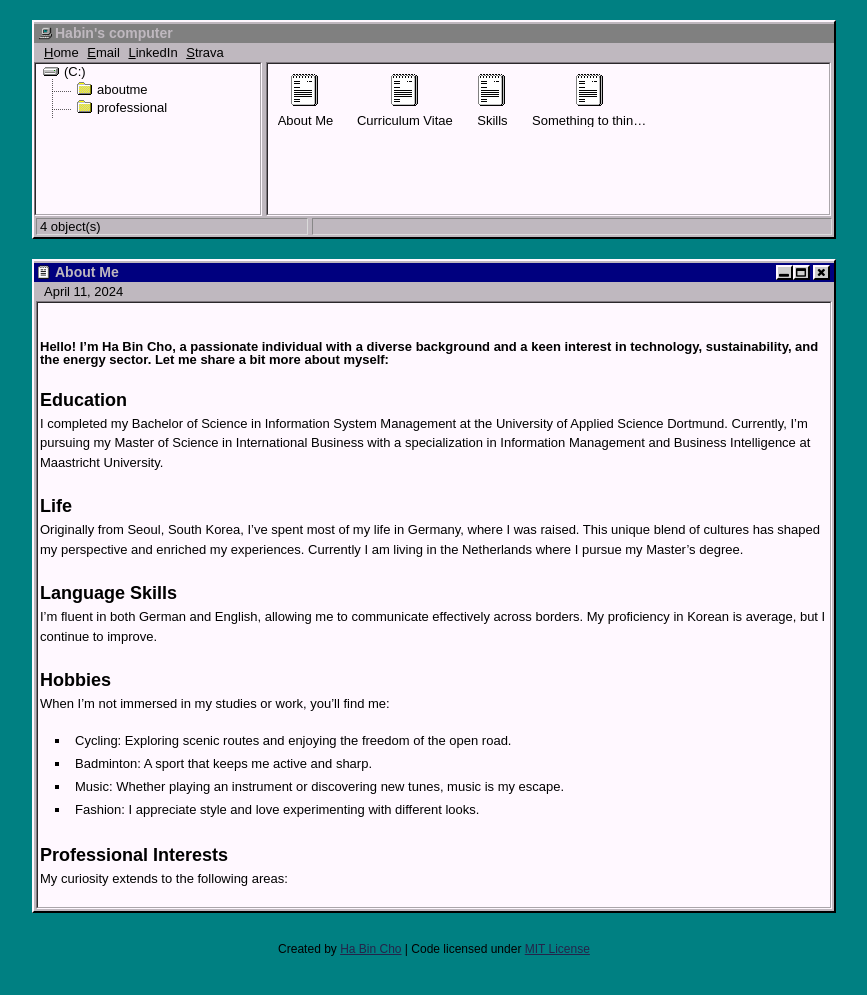
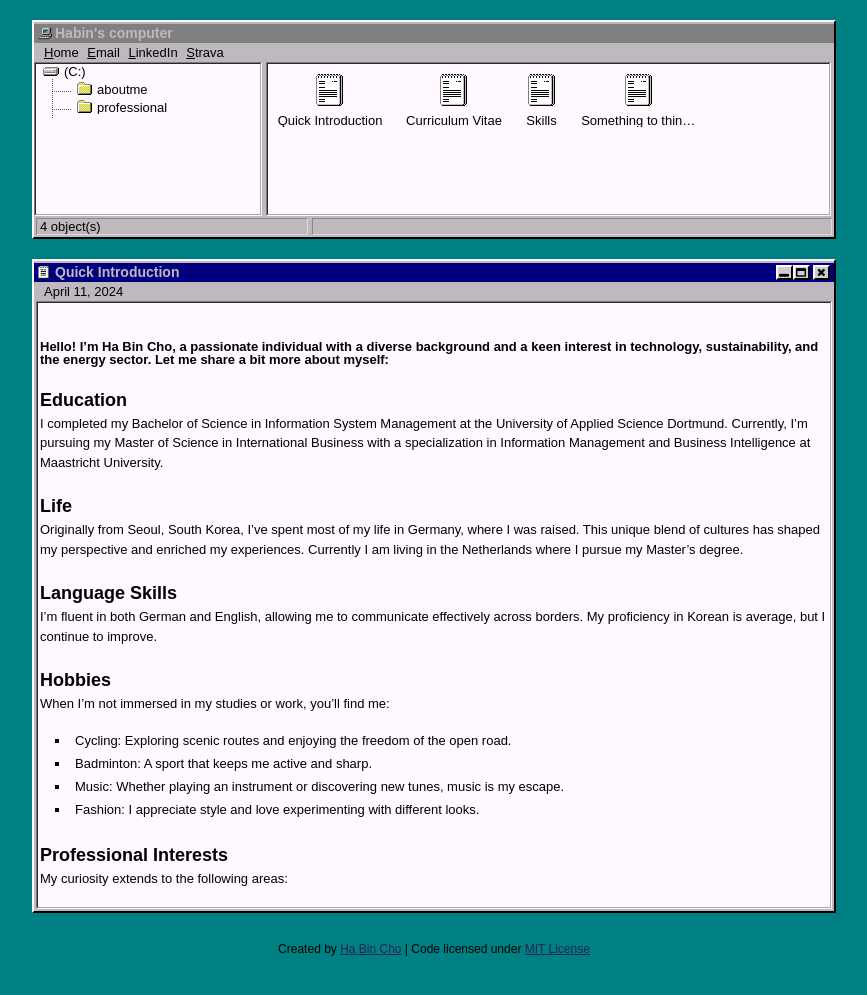
Before and after one commit to heybin314/heybin314.github.io, a Jekyll site: the page built from _posts/2024-04-11-introduction.md, in a window 1280 px wide. Shown: the top 995 px of the page, without its empty margins (206-1073 px from the left). Built offline with Jekyll 4.4.1, drawn with Linux system fonts in a browser that asks for light colours.

Commit message:
Update and rename 2024-04-11-about-me.md to 2024-04-11-introduction.md

```diff
--- a/_posts/2024-04-11-about-me.md
+++ b/_posts/2024-04-11-introduction.md
@@ -1,6 +1,6 @@
 ---
 layout: default
-title: "About Me"
+title: "Quick Introduction"
 tags: aboutme
 ---
 <br />
```
